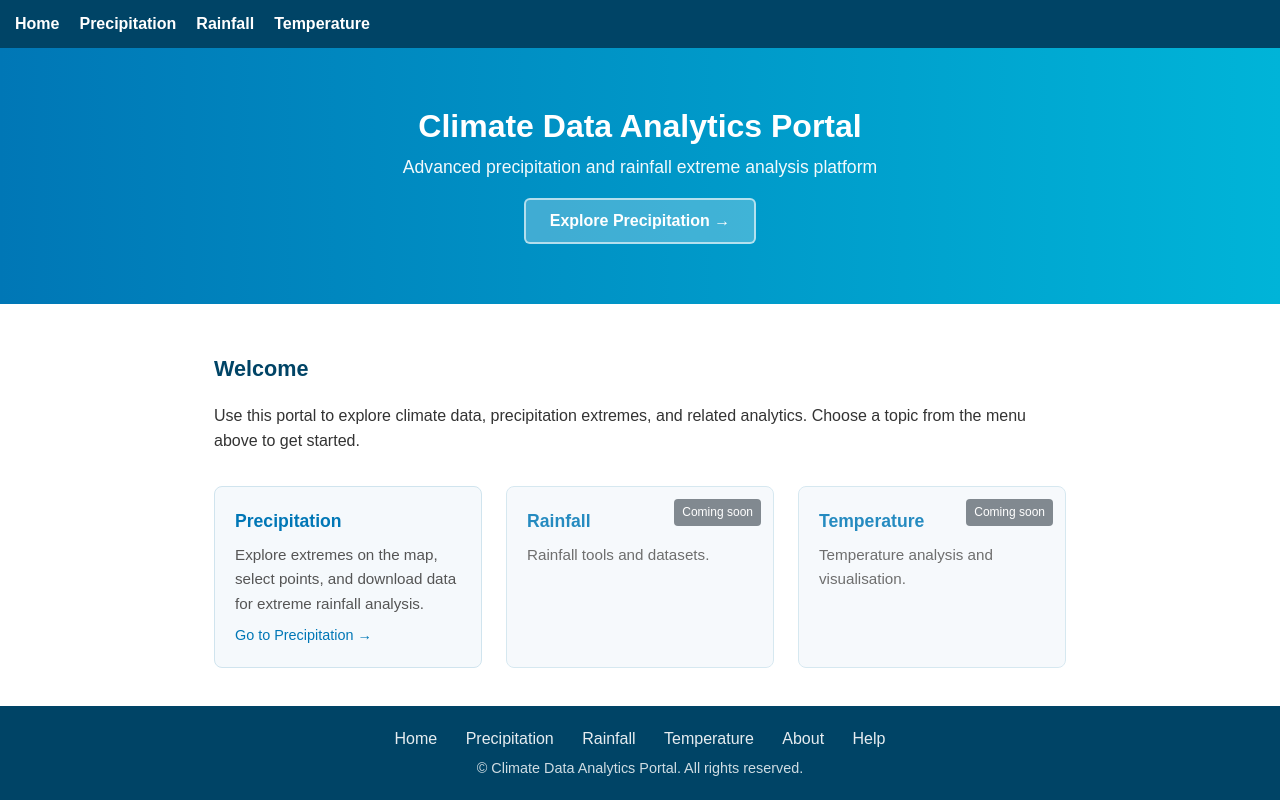
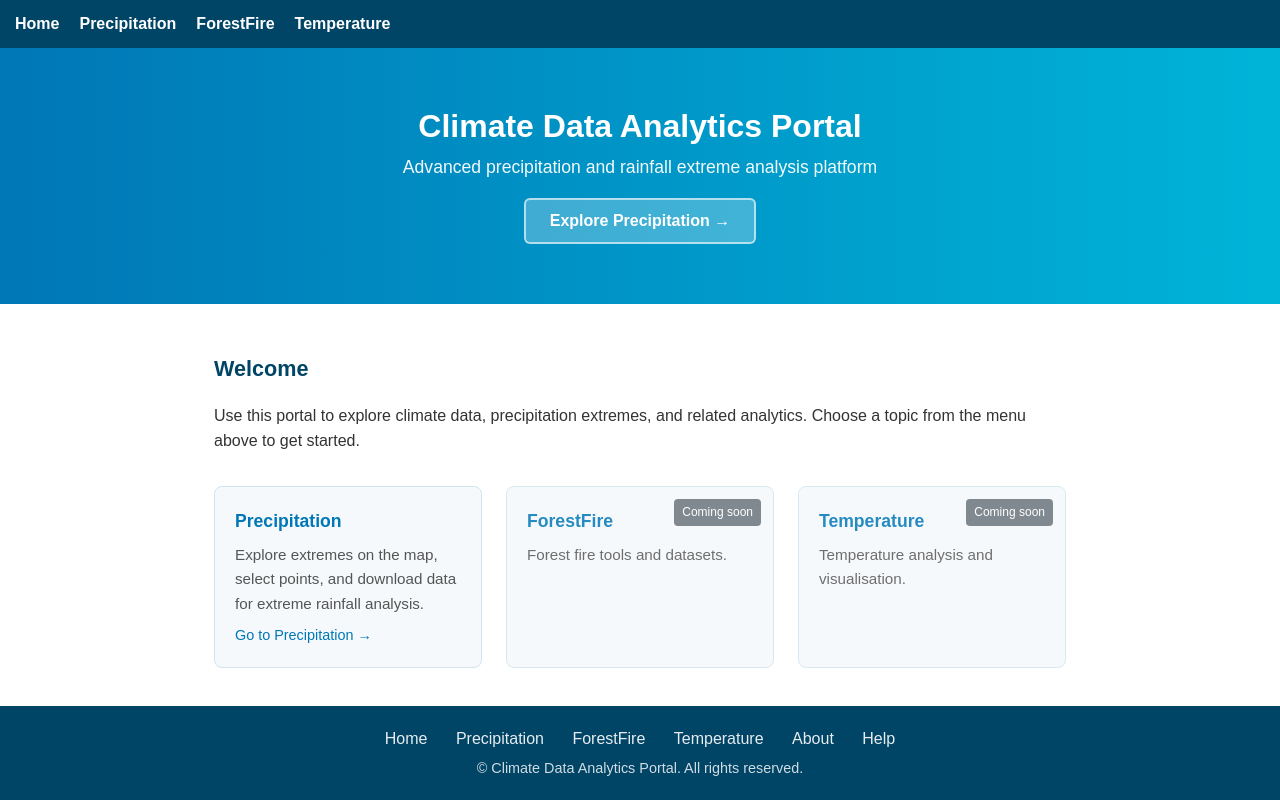
Before and after one commit to MonikaShah/mahamaps, a Django app: page / in a window 1280 px wide. Run offline with Django 5.2, Linux system fonts and the light colour scheme.

Commit message:
Updated rainfall to forestfire

```diff
--- a/frontend/templates/main.html
+++ b/frontend/templates/main.html
@@ -153,7 +153,7 @@
     <nav class="portal-navbar">
         <a href="/">Home</a>
         <a href="/precipitation/" class="active">Precipitation</a>
-        <a href="#">Rainfall</a>
+        <a href="#">ForestFire</a>
         <a href="#">Temperature</a>
     </nav>
     <div id="precipitation-main" class="precipitation-app">
@@ -228,7 +228,7 @@
     <footer class="portal-footer">
         <a href="/">Home</a>
         <a href="/precipitation/">Precipitation</a>
-        <a href="#">Rainfall</a>
+        <a href="#">ForestFire</a>
         <a href="#">Temperature</a>
         <a href="#">About</a>
         <a href="#">Help</a>
--- a/templates/home.html
+++ b/templates/home.html
@@ -172,7 +172,7 @@
 <div class="navbar">
     <a href="/">Home</a>
     <a href="/precipitation/">Precipitation</a>
-    <a href="#">Rainfall</a>
+    <a href="#">ForestFire</a>
     <a href="#">Temperature</a>
 </div>
 
@@ -193,8 +193,8 @@
         </a>
         <div class="card coming-soon">
             <span class="badge">Coming soon</span>
-            <h3>Rainfall</h3>
-            <p>Rainfall tools and datasets.</p>
+            <h3>ForestFire</h3>
+            <p>Forest fire tools and datasets.</p>
         </div>
         <div class="card coming-soon">
             <span class="badge">Coming soon</span>
@@ -208,7 +208,7 @@
     <div class="footer-links">
         <a href="/">Home</a>
         <a href="/precipitation/">Precipitation</a>
-        <a href="#">Rainfall</a>
+        <a href="#">ForestFire</a>
         <a href="#">Temperature</a>
         <a href="#">About</a>
         <a href="#">Help</a>
```
